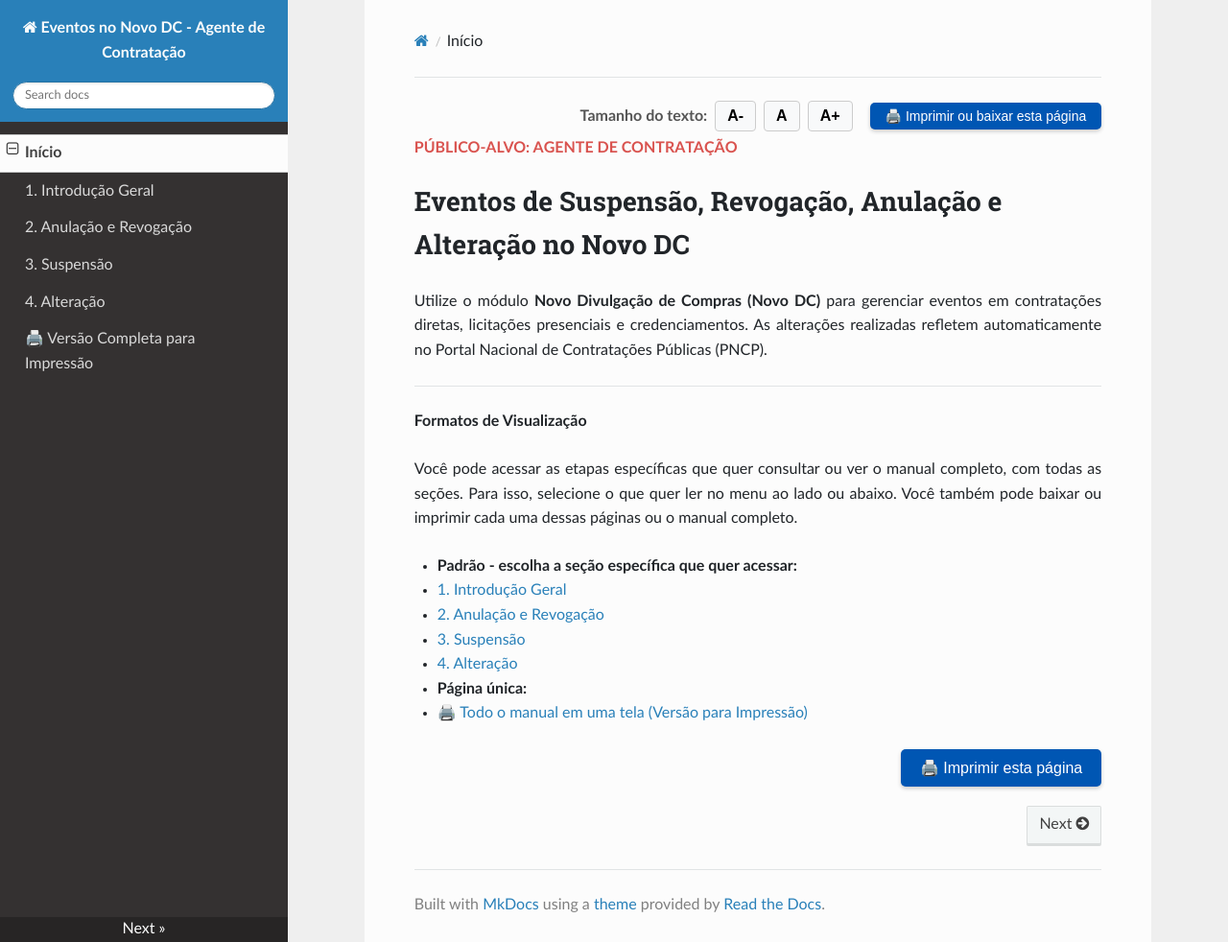
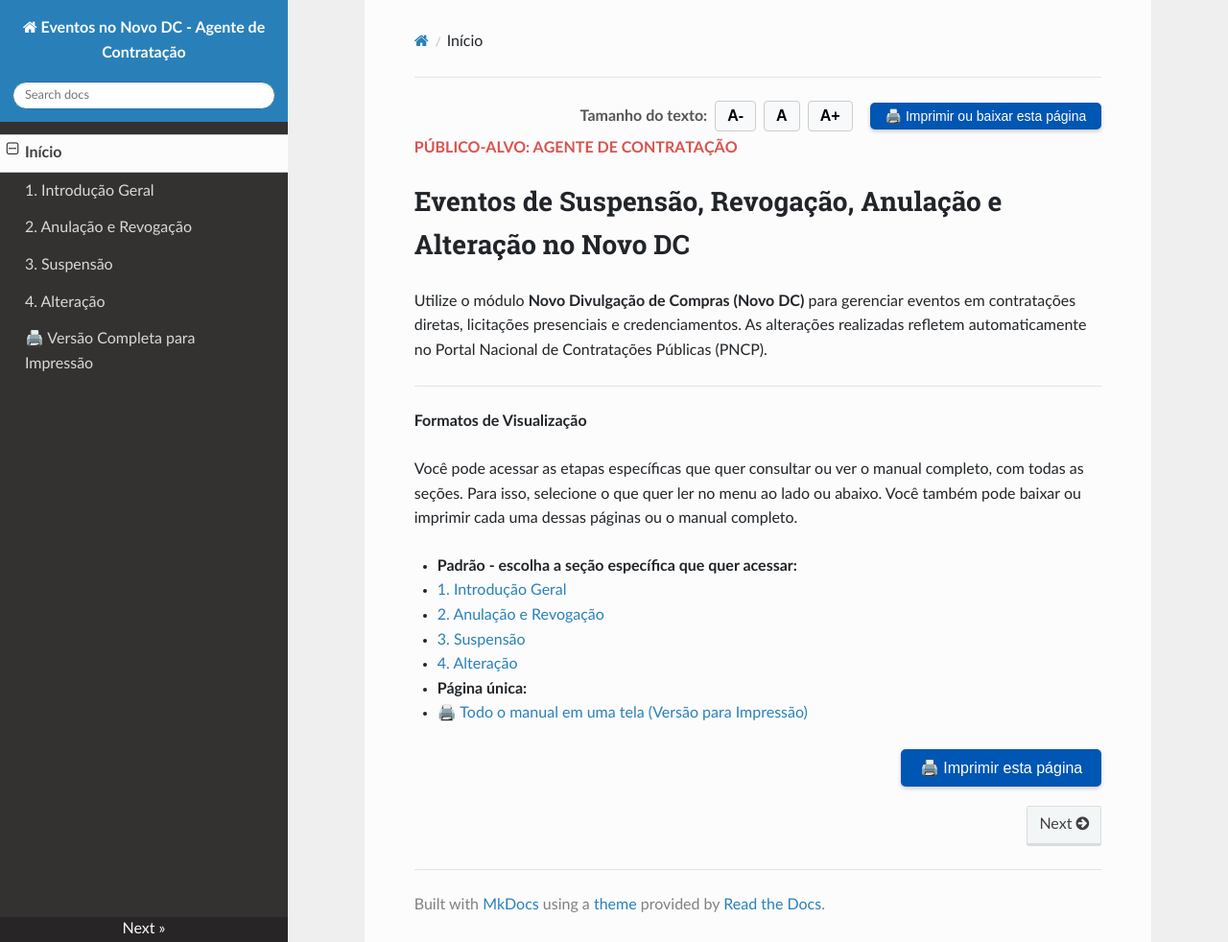
Before and after one commit to siqueiraazevedo2013-cloud/Tutorial-Eventos-Novo-DC, an MkDocs documentation site: the page built from docs/index.md, in a window 1280 px wide and 982 px high. Shown: the whole window at 96% size. Built offline with MkDocs 1.6.1, drawn with Linux system fonts in a browser that asks for light colours; nearby versions of some CDN libraries.

Commit message:
Update comments for clarity in extra.css

```diff
--- a/docs/css/extra.css
+++ b/docs/css/extra.css
@@ -1,4 +1,4 @@
-/* Limita a largura máxima do texto em monitores para conforto visual */
+/* Limita a largura máxima do texto em monitores e centraliza o bloco principal */
 .wy-nav-content, main, .md-content {
   max-width: 820px !important;
   margin-left: auto !important;
@@ -13,21 +13,8 @@
   }
 }
 
-/* Melhora a acessibilidade, leitura e alinhamento do texto */
+/* Melhora o espaçamento das linhas e o contraste do texto */
 body, .md-content, .wy-nav-content {
   line-height: 1.65 !important;
   color: #212529 !important;
 }
-
-/* Justifica os parágrafos, listas e textos dentro de caixas de aviso (admonitions) */
-.wy-nav-content p,
-.rst-content p,
-.md-content p,
-.wy-nav-content li,
-.rst-content li,
-.md-content li,
-.admonition p,
-.rst-content .admonition p,
-.md-content .admonition p {
-  text-align: justify !important;
-}
```
